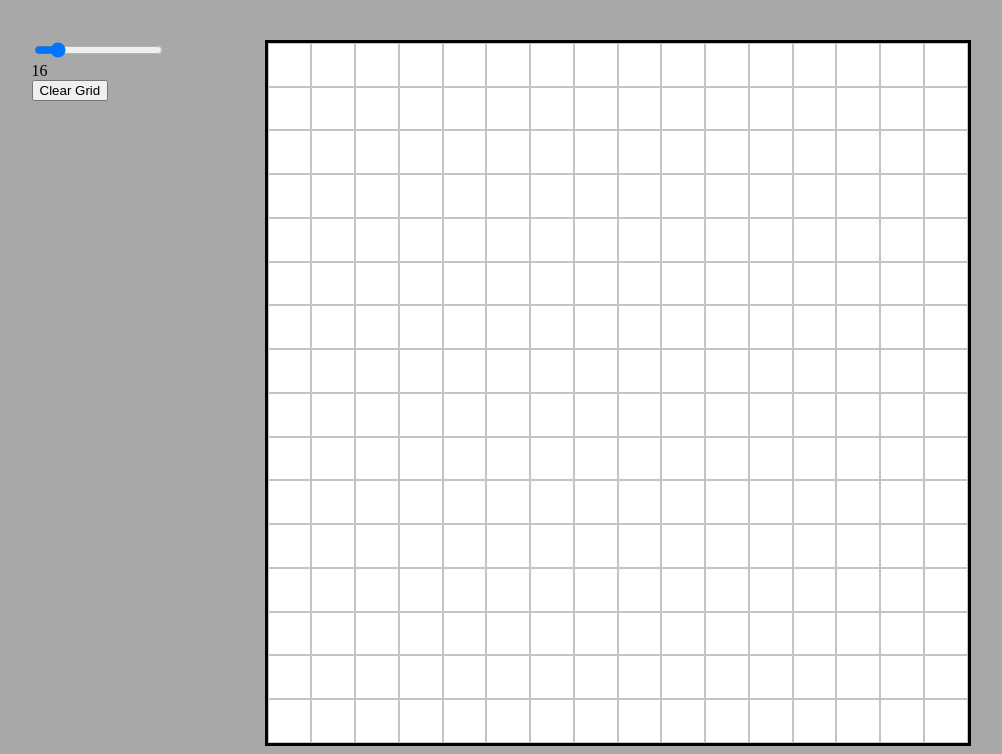
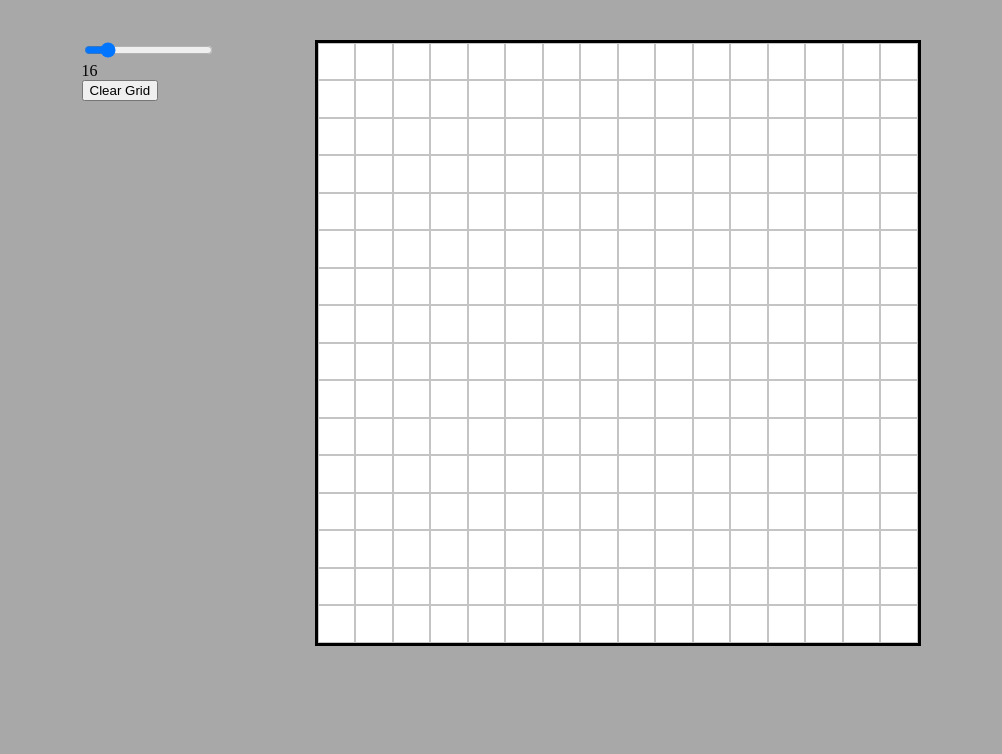
Before and after one commit to SimonO7/odin-etch-a-sketch, a plain HTML site: page index.html in a window 1280 px wide. Shown: the part 134-888 px from the top of the page, without its empty margins (139-1141 px from the left). After the commit the page ends 800 px from the top, so only its background shows below. Drawn offline with Linux system fonts and the light colour scheme.

Commit message:
Change grid container size

```diff
--- a/styles/styles.css
+++ b/styles/styles.css
@@ -20,8 +20,8 @@ h1 {
 .grid-container {
     display: flex;
     flex-wrap: wrap;
-    width: 700px;
-    height: 700px;
+    width: 600px;
+    height: 600px;
     border: 3px solid black;
     background-color: white;
 }
```
